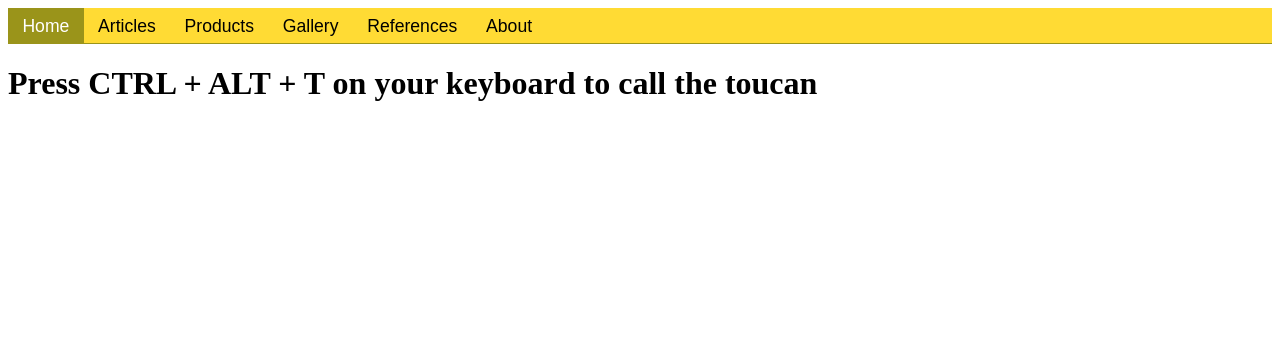
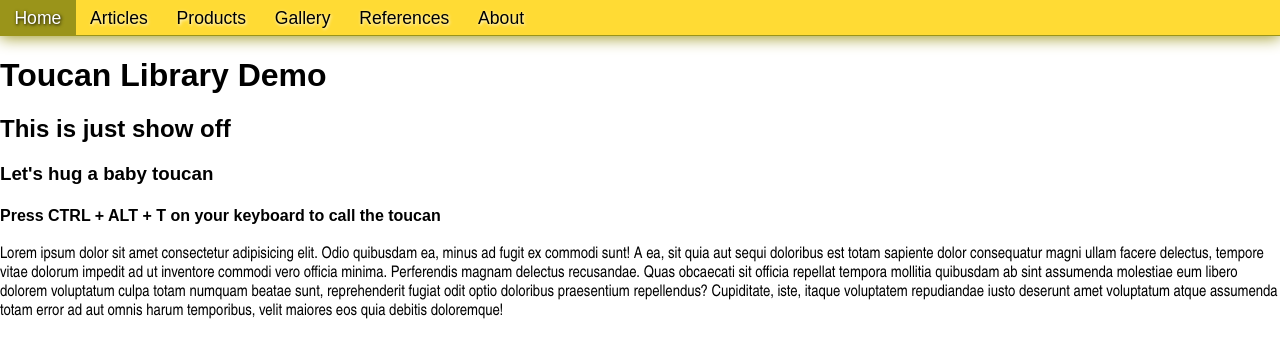
Before and after one commit to dani832m/toucan-library, a plain HTML site: page demo.html in a window 1280 px wide. Drawn offline with Linux system fonts and the light colour scheme.

Commit message:
Navbar progress.

```diff
--- a/demo.html
+++ b/demo.html
@@ -19,7 +19,19 @@
         <li><a href="#">About</a></li>
       </ul>
     </nav>
-    <h1>Press CTRL + ALT + T on your keyboard to call the toucan</h1>
+    <h1 class="heading1">Toucan Library Demo</h1>
+    <h2 class="heading2">This is just show off</h2>
+    <h3 class="heading3">Let's hug a baby toucan</h3>
+    <h4 class="heading4">Press CTRL + ALT + T on your keyboard to call the toucan</h4>
+    <p class="paragraph">
+      Lorem ipsum dolor sit amet consectetur adipisicing elit. Odio quibusdam ea, minus ad fugit ex commodi sunt! A ea,
+      sit quia aut sequi doloribus est totam sapiente dolor consequatur magni ullam facere delectus, tempore vitae
+      dolorum impedit ad ut inventore commodi vero officia minima. Perferendis magnam delectus recusandae. Quas
+      obcaecati sit officia repellat tempora mollitia quibusdam ab sint assumenda molestiae eum libero dolorem
+      voluptatum culpa totam numquam beatae sunt, reprehenderit fugiat odit optio doloribus praesentium repellendus?
+      Cupiditate, iste, itaque voluptatem repudiandae iusto deserunt amet voluptatum atque assumenda totam error ad aut
+      omnis harum temporibus, velit maiores eos quia debitis doloremque!
+    </p>
     <!-- Include the Toucan Library Script here -->
     <script src="toucan-library/js/toucan-script.js"></script>
   </body>
--- a/toucan-library/css/toucan-style.css
+++ b/toucan-library/css/toucan-style.css
@@ -1,5 +1,15 @@
+:root {
+   --heading-font: Arial Rounded MT Bold, Helvetica Rounded, Arial, sans-serif;
+   --content-font: Arial Narrow, Arial, sans-serif;
+   --light-yellow-color: rgb(255, 219, 52);
+   --dark-yellow-color: rgb(154, 148, 26);
+   --orange-color: rgb(255, 167, 0);
+}
+
 body {
    overflow-x: hidden !important;
+   margin: 0;
+   padding: 0;
 }
 
 /* Flying noisy toucan */
@@ -44,8 +54,9 @@ body {
    display: flex;
    justify-content: flex-start;
    align-items: center;
-   background-color: rgb(255, 219, 52);
-   border-bottom: 0.1rem rgb(154, 148, 26) solid;
+   background-color: var(--light-yellow-color);
+   border-bottom: 0.1rem var(--dark-yellow-color) solid;
+   box-shadow: 0 0.1rem 1rem var(--dark-yellow-color);
    overflow: hidden;
 }
 
@@ -63,15 +74,32 @@ body {
    display: inline-block;
    padding: 0.5rem 0.9rem 0.35rem;
    color: rgb(0, 0, 0);
-   font: normal 1.1rem Arial, Helvetica, sans-serif;
+   font: normal 1.1rem var(--heading-font);
+   transition: all 0.2s;
+   text-shadow: 0.05rem 0.05rem 0.2rem rgb(255, 255, 255);
 }
 
 .navbar a:hover:not(.active) {
-   background-color: rgb(255, 167, 0);
+   background-color: var(--orange-color);
    color: rgb(0, 0, 0);
+   padding: 0.5rem 0.8rem 0.35rem;
+   transform: scale(1.08);
 }
 
 .navbar .active {
    color: rgb(255, 255, 255);
-   background-color: rgb(154, 148, 26);
+   background-color: var(--dark-yellow-color);
+   text-shadow: 0.05rem 0.05rem 0.2rem rgb(0, 0, 0);
 }
+
+/* Text elements */
+.heading1,
+.heading2,
+.heading3,
+.heading4 {
+   font-family: var(--heading-font);
+}
+
+.paragraph {
+   font: normal 1rem var(--content-font);
+}
```
Also changed, not shown: README.md.
